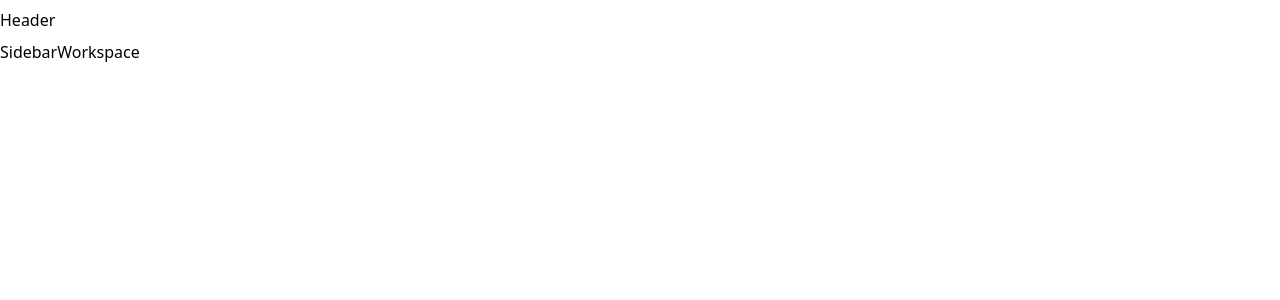
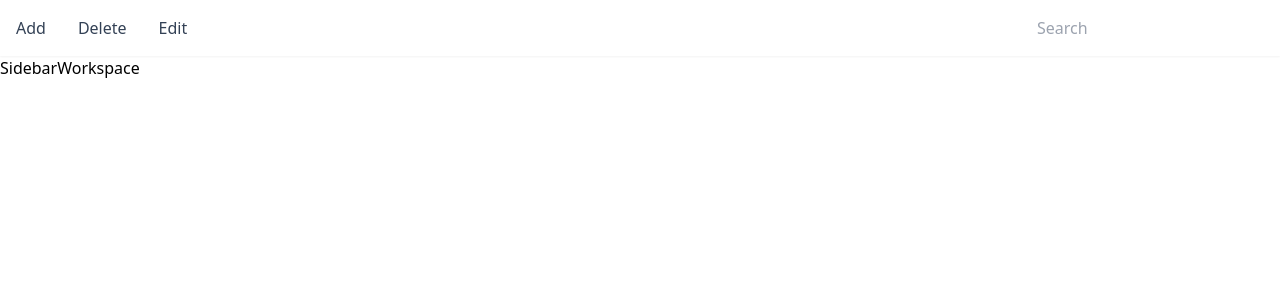
Before and after one commit to ltlaitoff/inboost-test-task, a React (Vite) app: page / in a window 1280 px wide. Shown: the top 300 px of the page. Built offline with nearby package versions, Linux system fonts and the light colour scheme.

Commit message:
feat(Header): Created basic `Header` structure
* Controls
* SearchBox

```diff
--- a/src/containers/Header/Header.component.tsx
+++ b/src/containers/Header/Header.component.tsx
@@ -1,7 +1,13 @@
+import Controls from './components/Controls/Controls.component';
+import SearchBox from './components/SearchBox/SearchBox.component';
+
 function Header() {
   return (
-    <header className="w-full py-2">
-      <div className="max-w-[1440px] mx-auto">Header</div>
+    <header className="w-full bg-white shadow-sm">
+      <div className="max-w-[1440px] mx-auto flex justify-between">
+        <Controls />
+        <SearchBox />
+      </div>
     </header>
   );
 }
--- /dev/null
+++ b/src/containers/Header/components/Control/Control.component.tsx
@@ -0,0 +1,12 @@
+import Button from '../../../../components/Button/Button.component';
+import { ControlProps } from './Control.types';
+
+function Control(props: ControlProps) {
+  return (
+    <Button className="px-4 py-3 border-none" onClick={props.onClick}>
+      {props.children}
+    </Button>
+  );
+}
+
+export default Control;
--- /dev/null
+++ b/src/containers/Header/components/Control/Control.types.ts
@@ -0,0 +1,4 @@
+export interface ControlProps {
+  children: React.ReactNode;
+  onClick?: () => void;
+}
--- /dev/null
+++ b/src/containers/Header/components/Controls/Controls.component.tsx
@@ -0,0 +1,13 @@
+import Control from '../Control/Control.component';
+
+function Menu() {
+  return (
+    <div className="flex py-1">
+      <Control>Add</Control>
+      <Control>Delete</Control>
+      <Control>Edit</Control>
+    </div>
+  );
+}
+
+export default Menu;
--- /dev/null
+++ b/src/containers/Header/components/SearchBox/SearchBox.component.tsx
@@ -0,0 +1,22 @@
+import { ChangeEvent, useState } from 'react';
+
+function SearchBox() {
+  const [searchValue, setSearchValue] = useState('');
+
+  function onChange(e: ChangeEvent<HTMLInputElement>) {
+    setSearchValue(e.target.value);
+  }
+
+  return (
+    <div className="py-2">
+      <input
+        className="h-full px-3 text-slate-600 rounded-md hover:border-2 hover:border-purple-400"
+        placeholder="Search"
+        value={searchValue}
+        onChange={onChange}
+      />
+    </div>
+  );
+}
+
+export default SearchBox;
```
